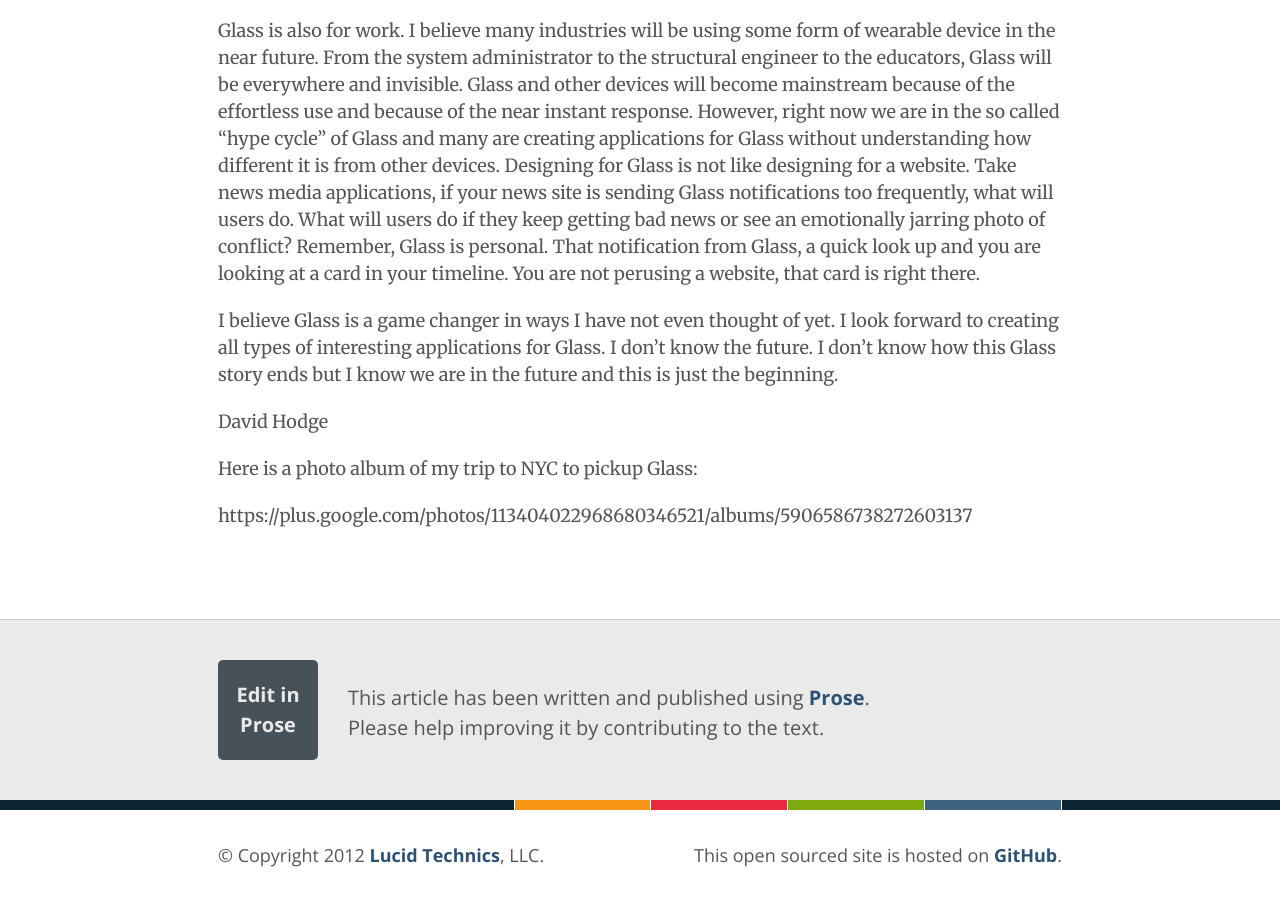
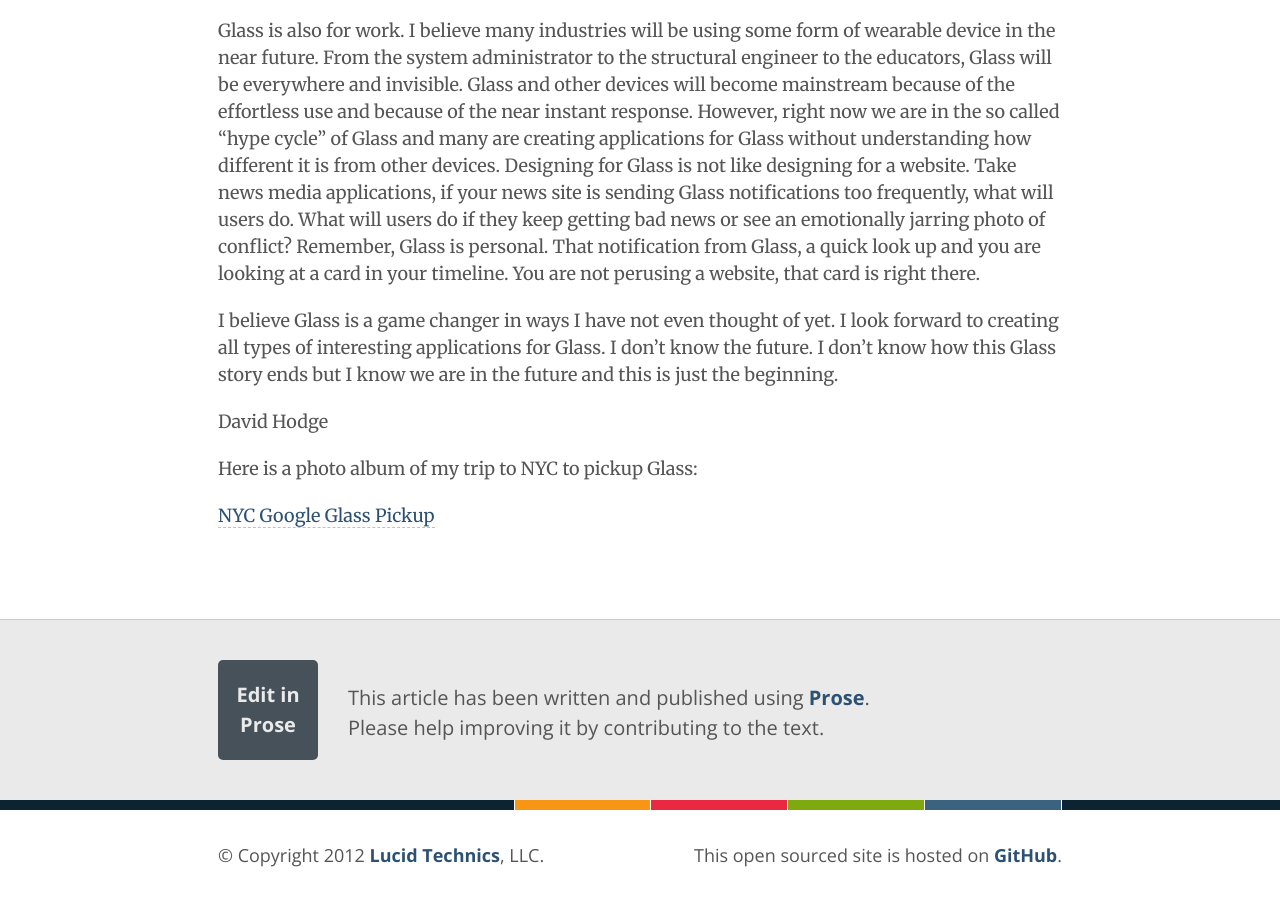
Before and after one commit to LucidTechnics/lucidtechnics.github.com, a Jekyll site: the page built from _posts/articles/2013-08-14-becoming-lucid-with-glass.md, in a window 1280 px wide and 900 px high, scrolled down 1337 px. Built offline with Jekyll 4.4.1, drawn with Linux system fonts in a browser that asks for light colours; nearby versions of some CDN libraries; comment, search, counter and statistics services are not loaded.

Commit message:
Updated 2013-08-14-becoming-lucid-with-glass.md

```diff
--- a/_posts/articles/2013-08-14-becoming-lucid-with-glass.md
+++ b/_posts/articles/2013-08-14-becoming-lucid-with-glass.md
@@ -11,7 +11,7 @@ categories:
 
 ## Becoming Lucid with Google Glass
 
-![](/http://www.ultraimg.com/images/j4MYI.jpg)
+![David Hodge Google Glass Pickup](/http://www.ultraimg.com/images/j4MYI.jpg)
 
 A few weeks ago, I became a member of the Google Glass Explorers program and I picked up my Glass in New York.  At this point, I had already dabbled with creating applications for Glass ever since trying them on for the first time.  That first time was "magic" and I thought: **"We made it to the future"**.  Since then, it has become more clear on how Glass and similar devices will change our lives.
 
@@ -25,4 +25,4 @@ David Hodge
 
 Here is a photo album of my trip to NYC to pickup Glass:
 
-https://plus.google.com/photos/113404022968680346521/albums/5906586738272603137
+[NYC Google Glass Pickup](https://plus.google.com/photos/113404022968680346521/albums/5906586738272603137 "NYC Google Glass Pickup")
```
